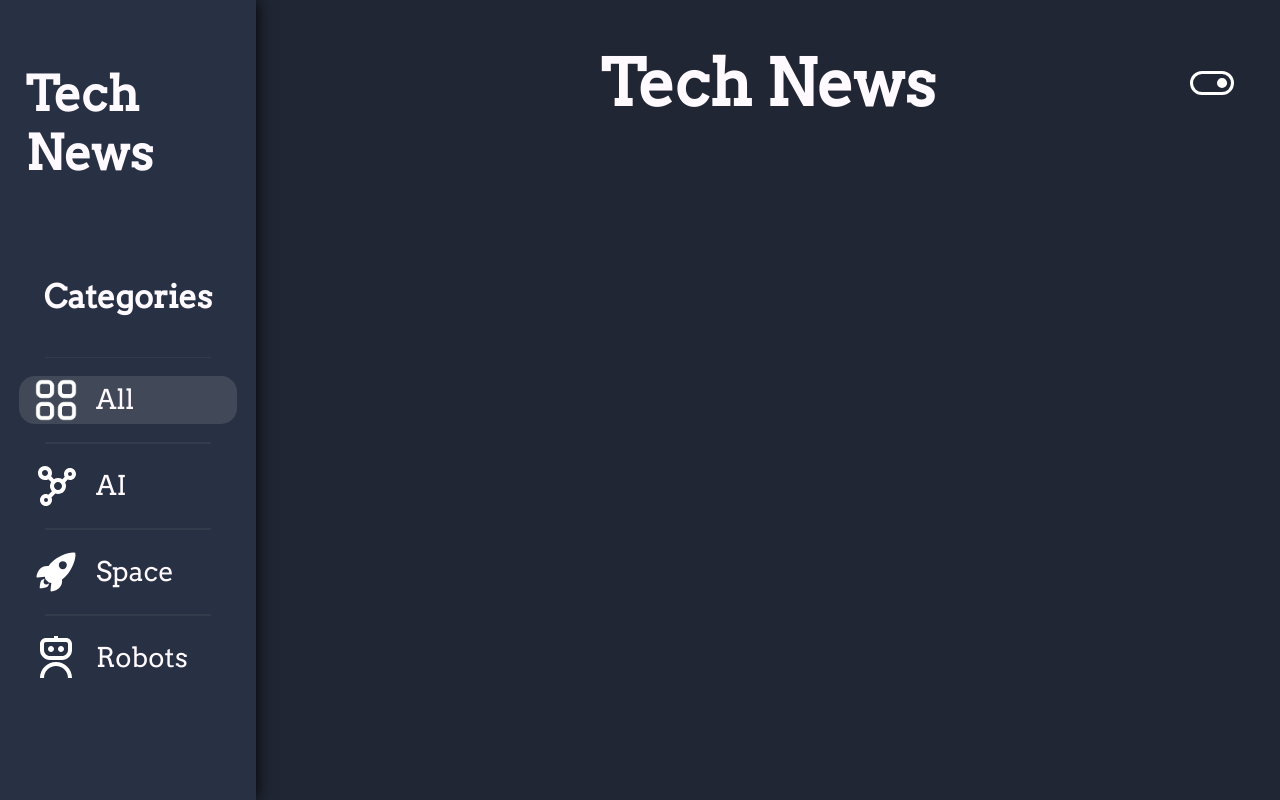
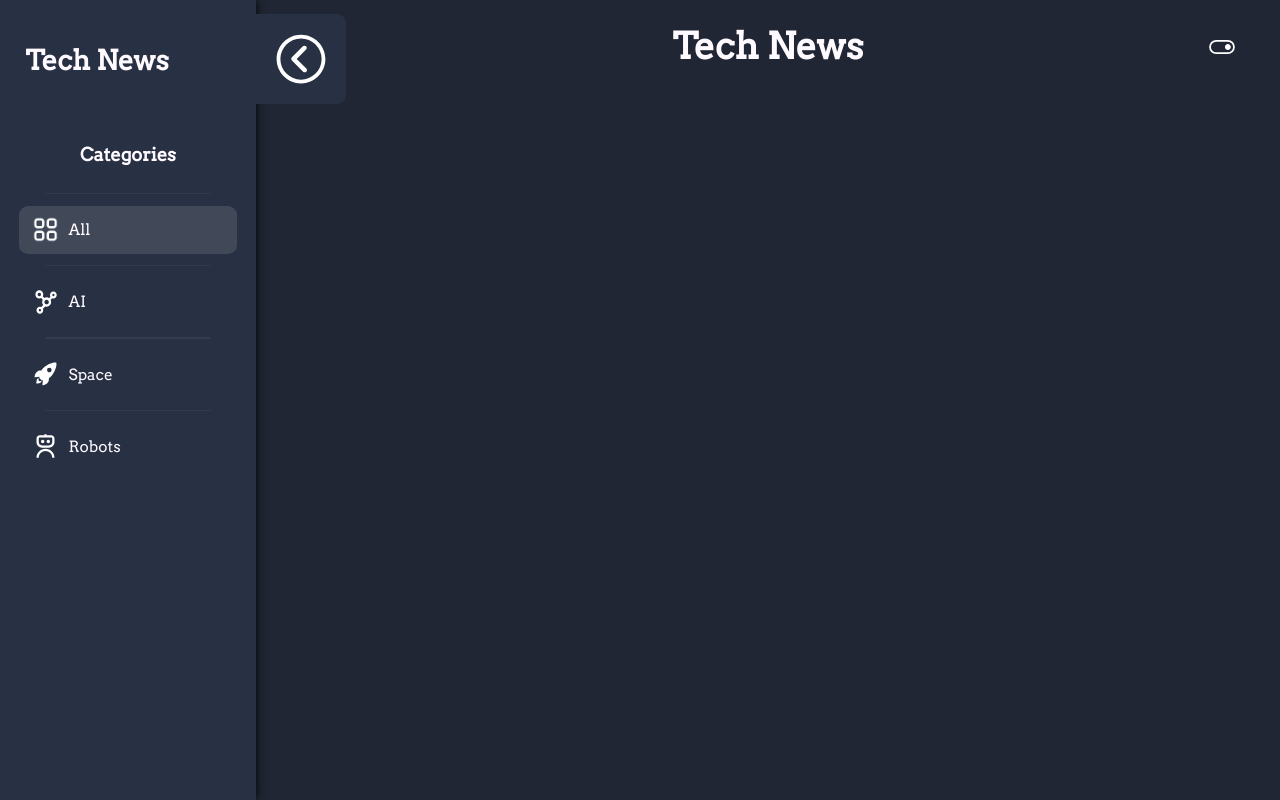
Before and after one commit to lis531/TechNews, a plain HTML site: page index.html in a window 1280 px wide. Shown: the top 800 px of the page. Drawn offline with Linux system fonts and the light colour scheme; no server answers.

Commit message:
Update
Added button to toggle nav bar on desktop, fixed responsiveness on other monitor sizes, some smaller fixes

```diff
--- a/index.html
+++ b/index.html
@@ -11,10 +11,10 @@
 <body>
     <div class="navBar">
         <div>
-            <h2>Tech News</h2>
+            <h1>Tech News</h1>
         </div>
         <div class="navBarButtons">
-            <h1>Categories</h1>
+            <h2>Categories</h2>
             <div class="lineBetween"></div>
             <button id="all" type="button"><img src="public/icons/all.png" class="icon" width="40px" height="40px" alt="All icon">All</button>
             <div class="lineBetween"></div>
@@ -25,6 +25,7 @@
             <button id="robots" type="button"><img src="public/icons/robot.svg" class="icon" alt="Robot icon"></img>Robots</button>
         </div>
     </div>
+    <button id="hideSwitch" onclick="toggleNavBarHide()" type="button" title="Toggle Bar"><img class="icon" src="public/icons/arrow.svg" style="rotate: 180deg;" title="toggle"></button>
     <div class="container" id="home">
         <div class="top">
             <button id="barSwitch" onclick="toggleNavBar()" type="button" title="Toggle Bar"><img class="icon" src="public/icons/toggle_bar.svg" title="toggle"></button>
--- a/main.js
+++ b/main.js
@@ -123,10 +123,13 @@ for (let i = 0; i < navBarButtons.length; i++) {
     });
 }
 
-/* Theme */
+/* NavBar */
 const toggleNavBar = () => {
     const navBar = document.getElementsByClassName('navBar')[0];
     const isHidden = document.documentElement.style.overflowY === 'hidden';
+
+    if (navBar.classList.contains('animating')) return;
+    navBar.classList.add('animating');
     navBar.animate([
         { transform: isHidden ? 'translateX(0)' : 'translateX(-100%)' },
         { transform: isHidden ? 'translateX(-100%)' : 'translateX(0)' }
@@ -136,9 +139,47 @@ const toggleNavBar = () => {
         fill: 'forwards'
     }).finished.then(() => {
         document.documentElement.style.overflowY = isHidden ? 'scroll' : 'hidden';
+        navBar.classList.remove('animating');
+    });
+};
+const toggleNavBarHide = () => {
+    const navBar = document.getElementsByClassName('navBar')[0];
+    const container = document.getElementsByClassName('container')[0];
+    const hideButton = document.getElementById('hideSwitch');
+    const isHidden = navBar.style.transform === 'translateX(-100%)';
+
+    if (navBar.classList.contains('animating')) return;
+    navBar.classList.add('animating');
+
+    const animateOpts = {
+        duration: 300,
+        easing: 'ease-in-out',
+        fill: 'forwards'
+    };
+
+    hideButton.animate([
+        { marginLeft: isHidden ? '0' : '20vw' },
+        { marginLeft: isHidden ? '20vw' : '0' }
+    ], animateOpts);
+    hideButton.querySelector('img').animate([
+        { transform: `rotate(${isHidden ? 180 : 0}deg)` },
+        { transform: `rotate(${isHidden ? 0 : 180}deg)` }
+    ], animateOpts);
+    container.animate([
+        { marginLeft: isHidden ? '0' : '20vw' },
+        { marginLeft: isHidden ? '20vw' : '0' }
+    ], animateOpts);
+
+    navBar.animate([
+        { transform: `translateX(${isHidden ? '-100%' : '0'})` },
+        { transform: `translateX(${isHidden ? '0' : '-100%'})` }
+    ], animateOpts).finished.then(() => {
+        navBar.style.transform = isHidden ? 'translateX(0)' : 'translateX(-100%)';
+        navBar.classList.remove('animating');
     });
 };
 
+/* Theme */
 const changeTheme = () => {
     document.documentElement.classList.toggle('light-theme');
     const icon = switchBtn.getElementsByTagName('img')[0];
--- a/style.css
+++ b/style.css
@@ -38,6 +38,7 @@
     font-family: 'Arvo', serif;
     color: var(--text-color);
     transition: color 0.5s ease-in-out;
+    font-size: calc(0.4vw + 0.5vh);
 }
 
 p {
@@ -93,12 +94,16 @@ a {
     box-shadow: 0 0px 1rem black;
     transition: background-color 0.5s ease-in-out;
 
-    h2 {
+    h1 {
         gap: 1vw;
         padding: 2vw;
         padding-bottom: 0;
         text-align: left;
         font-size: 3rem;
+    }
+
+    h2 {
+        font-size: 2rem;
     }
 
     .navBarButtons {
@@ -174,8 +179,7 @@ a {
         align-items: center;
         justify-content: center;
         flex-direction: column;
-        margin: 0.5vh 5vw;
-        height: 15vh;
+        margin: 1vh 5vw;
     }
 
     #newsDiv {
@@ -238,6 +242,9 @@ a {
     justify-content: left;
     flex-direction: row;
     gap: 10%;
+    * {
+        font-size: 1rem;
+    }
     p {
         margin-bottom: 0;
     }
@@ -283,11 +290,33 @@ a {
     background-color: transparent;
 }
 
+#hideSwitch {
+    position: fixed;
+    background-color: var(--navBar-color);
+    border-radius: 0 1rem 1rem 0;
+    padding: 15px;
+    font-size: 2rem;
+    margin-left: 20vw;
+    top: 1.5rem;
+    cursor: pointer;
+    border: none;
+    display: flex;
+    align-items: center;
+    justify-content: center;
+    .icon {
+        width: 60px;
+        height: 60px;
+    }
+    @media screen and (orientation: portrait) {
+        display: none;
+    }
+}
+
 footer {
     padding: 1vh 0;
 }
 
-@media (orientation: portrait) {
+@media screen and (orientation: portrait) {
     .navBar {
         z-index: 110;
         width: 70%;
@@ -302,13 +331,13 @@ footer {
                 text-indent: 2rem;
             }
         }
-        h1 {
+        h2 {
             font-size: 2.5rem;
             text-align: left;
             width: 80%;
             padding-left: 18vw;
         }
-        h2 {
+        h1 {
             display: none;
         }
     }
@@ -396,7 +425,7 @@ footer {
     }
 }
 
-@media (max-width: 500px) {
+@media screen and (max-width: 500px) {
     .newsInfo {
         justify-content: space-between;
     }
```
Also changed, not shown: public/icons/arrow.svg (added), 1 other file.
